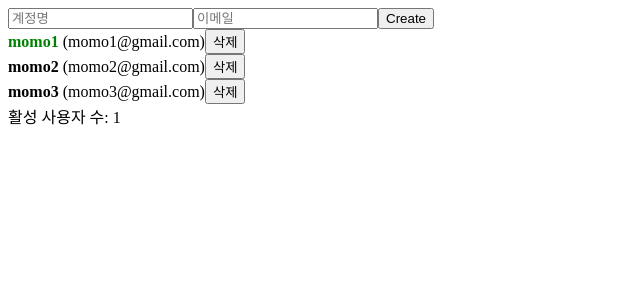
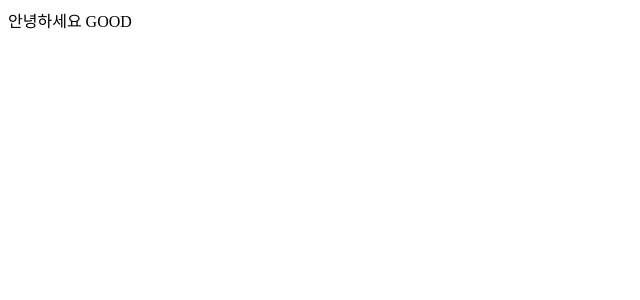
Before and after one commit to wdudtlrw78/velopert-lecture, a React app in the folder basic/: page / in a window 1280 px wide. Shown: the top 300 px of the page, without its empty margins (0-640 px from the left). Built offline with nearby package versions, Linux system fonts and the light colour scheme.

Commit message:
Learn useReducer customHook Context API

```diff
--- a/basic/App.jsx
+++ b/basic/App.jsx
@@ -1,34 +1,18 @@
 /** @format */
 
-import React, { useRef, useState, useMemo, useCallback, memo } from 'react';
+import React, { useReducer, useRef, useState, useMemo, useCallback, memo } from 'react';
 import InputSample from './InputSample';
 import UserList from './UserList';
 import CreateUser from './CreateUser';
+import useInputs from './useInputs';
 
 function countActiveUsers(users) {
   console.log('활성 사용자 수 세는중...');
   return users.filter((user) => user.active).length;
 }
 
-const App = () => {
-  const [inputs, setInputs] = useState({
-    username: '',
-    email: '',
-  });
-
-  const { username, email } = inputs;
-  const onChange = useCallback(
-    (e) => {
-      const { name, value } = e.target;
-      setInputs({
-        ...inputs,
-        [name]: value,
-      });
-    },
-    [inputs],
-  );
-
-  const [users, setUsers] = useState([
+const initialState = {
+  users: [
     {
       id: 1,
       username: 'momo1',
@@ -47,30 +31,64 @@ const App = () => {
       email: 'momo3@gmail.com',
       active: false,
     },
-  ]);
+  ],
+};
+
+function reducer(state, action) {
+  switch (action.type) {
+    case 'CREATE_USER':
+      return {
+        inputs: initialState.inputs,
+        users: state.users.concat(action.user),
+      };
+    case 'TOGGLE_USER':
+      return {
+        ...state,
+        users: state.users.map((user) => (user.id === action.id ? { ...user, active: !user.active } : user)),
+      };
+    case 'REMOVE_USER':
+      return { ...state, users: state.users.filter((user) => user.id !== action.id) };
+    default:
+      throw new Error('Unhandled action');
+  }
+}
+
+const App = () => {
+  const [state, dispatch] = useReducer(reducer, initialState);
+  const [form, onChange, reset] = useInputs({
+    username: '',
+    email: '',
+  });
+  const { username, email } = form;
 
   const nextId = useRef(4);
+  const { users } = state;
 
   const onCreate = useCallback(() => {
-    const user = {
-      id: nextId.current,
-      username,
-      email,
-    };
-    setUsers((users) => [...users, user]);
-    setInputs({
-      username: '',
-      email: '',
+    dispatch({
+      type: 'CREATE_USER',
+      user: {
+        id: nextId.current,
+        username,
+        email,
+      },
     });
     nextId.current += 1;
-  }, [username, email]);
-
-  const onRemove = (id) => {
-    setUsers((users) => users.filter((user) => user.id !== id));
-  };
+    reset();
+  }, [username, email, reset]);
 
   const onToggle = useCallback((id) => {
-    setUsers((users) => users.map((user) => (user.id === id ? { ...user, active: !user.active } : user)));
+    dispatch({
+      type: 'TOGGLE_USER',
+      id,
+    });
+  }, []);
+
+  const onRemove = useCallback((id) => {
+    dispatch({
+      type: 'REMOVE_USER',
+      id,
+    });
   }, []);
 
   const count = useMemo(() => countActiveUsers(users), [users]);
@@ -78,7 +96,7 @@ const App = () => {
   return (
     <>
       <CreateUser username={username} email={email} onChange={onChange} onCreate={onCreate} />
-      <UserList users={users} onRemove={onRemove} onToggle={onToggle} />
+      <UserList users={users} onToggle={onToggle} onRemove={onRemove} />
       <div>활성 사용자 수: {count}</div>
     </>
   );
--- /dev/null
+++ b/basic/ContextSample.jsx
@@ -0,0 +1,26 @@
+import React, { createContext, useContext } from 'react';
+
+const MyContext = createContext('defaultValue');
+
+function Child() {
+  const text = useContext(MyContext);
+  return <div>안녕하세요 {text}</div>;
+}
+
+function Parent() {
+  return <Child />;
+}
+
+function GrandParent() {
+  return <Parent />;
+}
+
+function ContextSample() {
+  return (
+    <MyContext.Provider value="GOOD">
+      <GrandParent />
+    </MyContext.Provider>
+  );
+}
+
+export default ContextSample;
--- a/basic/client.js
+++ b/basic/client.js
@@ -3,6 +3,7 @@
 import React from 'react';
 import ReactDOM from 'react-dom';
 import App from './App';
+import ContextSample from './ContextSample';
 import Counter from './Counter';
 
-ReactDOM.render(<App />, document.querySelector('#app'));
+ReactDOM.render(<ContextSample />, document.querySelector('#app'));
--- /dev/null
+++ b/basic/useInputs.jsx
@@ -0,0 +1,14 @@
+import React, { useState, useCallback } from 'react';
+
+function useInputs(initialForm) {
+  const [form, setForm] = useState(initialForm);
+  const onChange = useCallback((e) => {
+    const { name, value } = e.target;
+    setForm((form) => ({ ...form, [name]: value }));
+  }, []);
+  const reset = useCallback(() => setForm(initialForm), [initialForm]);
+
+  return [form, onChange, reset];
+}
+
+export default useInputs;
```
